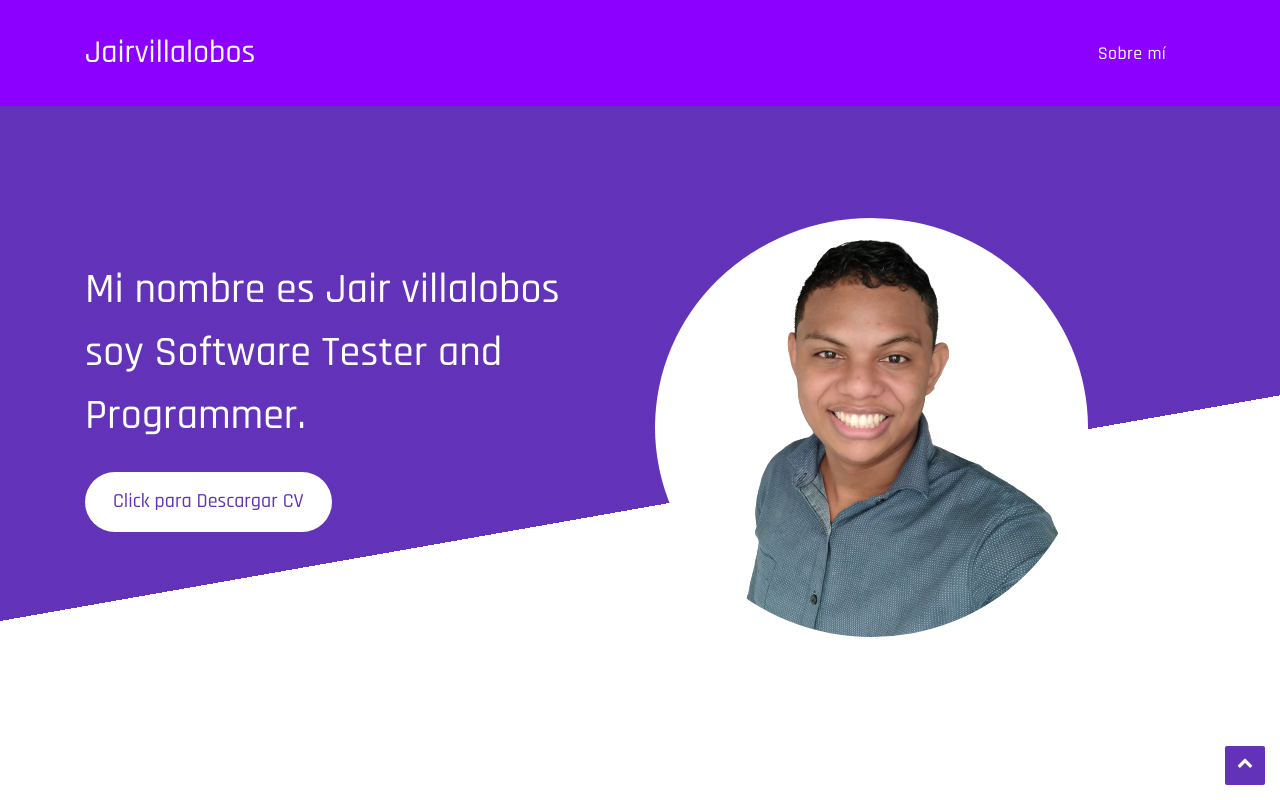
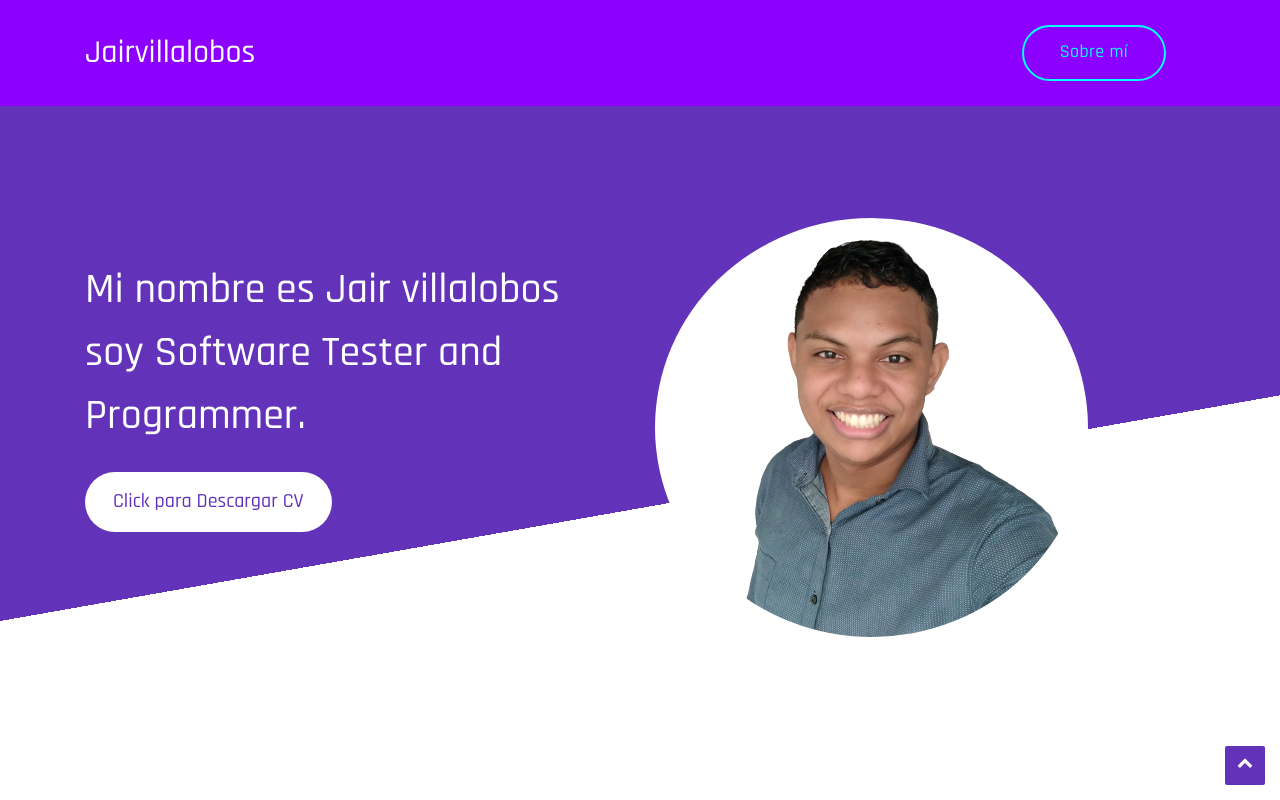
Before and after one commit to juanvillalobosnz/juanvillalobosnz.github.io, a plain HTML site: page index.html in a window 1280 px wide. Shown: the top 800 px of the page. Drawn offline with nearby package versions, Linux system fonts and the light colour scheme.

Commit message:
add style hover

```diff
--- a/index.html
+++ b/index.html
@@ -40,7 +40,7 @@
                     <div class="collapse navbar-collapse" id="navbarNav">
                          <ul class="navbar-nav ml-auto">
                               <li class="nav-item">
-                                   <a href="#about" class="nav-link smoothScroll">Sobre mí</a>
+                                   <a href="#about" class="nav-link nav-link contact">Sobre mí</a>
                               </li>
                          </ul>
                     </div>
```
